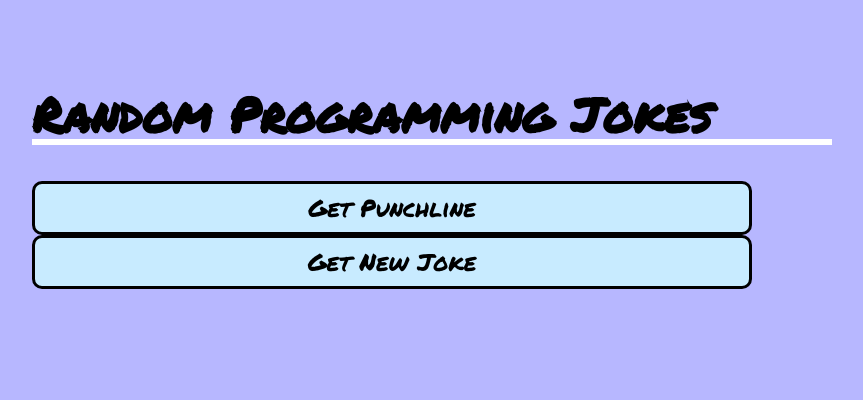
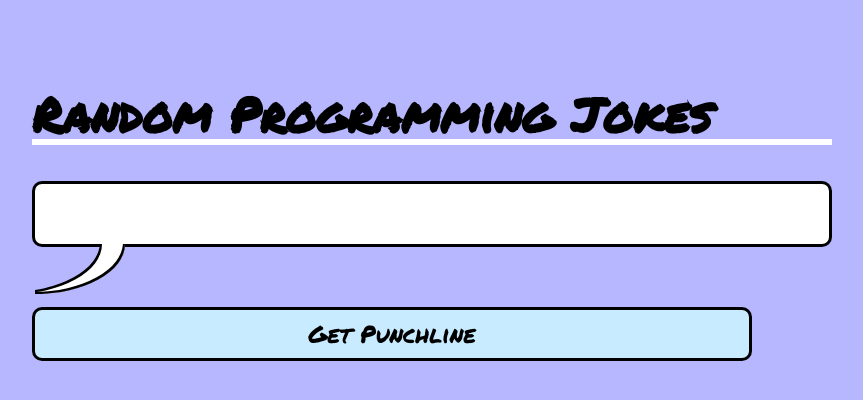
Before and after one commit to JLowe-N/JLowenPortfolioSite, a Django app: page /jokepage in a window 1280 px wide. Shown: the top 400 px of the page, without its empty margins (208-1071 px from the left). Run offline with Django 3.2, Linux system fonts and the light colour scheme.

Commit message:
Set up initial styling classes - hidden and bubble

```diff
--- a/portfolioapp/static/portfolioapp/css/jokepage.css
+++ b/portfolioapp/static/portfolioapp/css/jokepage.css
@@ -43,6 +43,10 @@ h1::before {
     justify-content: center;
 }
 
+.hidden {
+    display: none;
+}
+
 
 /*=====
 Button Design
--- a/portfolioapp/templates/portfolioapp/jokepage.html
+++ b/portfolioapp/templates/portfolioapp/jokepage.html
@@ -13,10 +13,10 @@
 <body>
     <div class="joke">
         <h1 class="title">Random Programming Jokes</h1>
-        <div id="setup"></div>
+        <div id="setup" class="bubble"></div>
         <div id="punchline"></div>
         <button id="punchlineBtn">Get Punchline</button>
-        <button id="newJokeBtn">Get New Joke</button>
+        <button id="newJokeBtn" class="hidden">Get New Joke</button>
     </div>
 
     <script src="{% static 'portfolioapp/js/jokepage.js' %}"></script>
```
